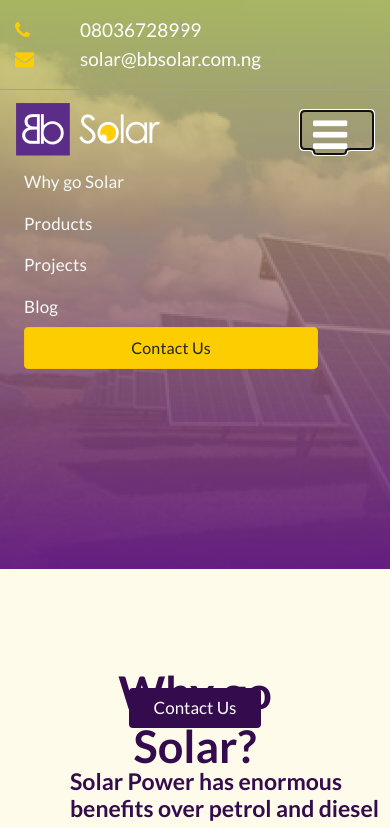
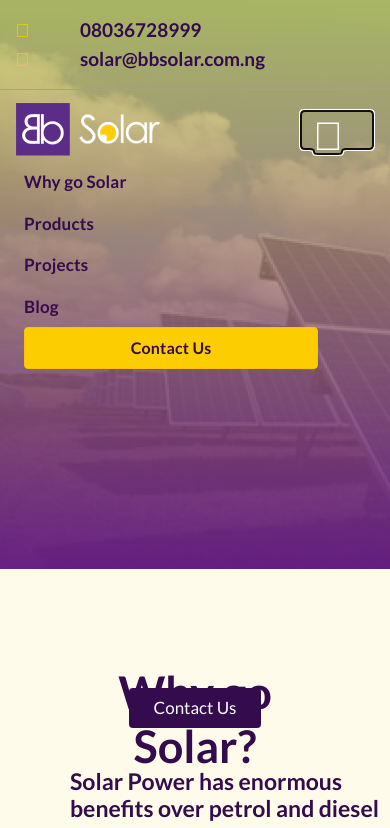
Before and after one commit to Drumzminister/BBSolar, a plain HTML site: page whyscalar.html in a window 390 px wide. Both pictures are taken after a click on the button "Toggle navigation". Shown: the top 828 px of the page. Drawn offline with nearby package versions, Linux system fonts and the light colour scheme; a web font is replaced by a local one.

Commit message:
update fixes

```diff
--- a/assets/css/main.css
+++ b/assets/css/main.css
@@ -1,5 +1,5 @@
 *{
-    font-family: 'Lato', sans-serif;
+    font-family: 'Lato', sans-serif !important;
 }
 .index{
     position: relative;
@@ -11,6 +11,14 @@
 .secondarycolor{
     color:#FCCE01;
 }
+.primarycolor{
+    color: #340B4D !important;
+    font-weight: bold;
+}
+.primarycolor:hover{
+    color: rgb(84, 33, 119) !important;
+    font-weight: bold;
+}
 header{
     background: url("../images/bg_header.png") no-repeat;
     height:50em;
@@ -18,7 +26,7 @@ header{
     background-size: cover;
     /* background-repeat: no-repeat; */
 }
-#hr{
+.hr{
     position: absolute;
     transform: rotate(90deg);
     width:4.5%;
@@ -46,6 +54,9 @@ header .contact{
 }
 .under{
     border-bottom: 1px solid #A7A186;
+}
+#scalar.under{
+    border-bottom: 1px solid #340B4D;
 }
 
 #prenav i{
--- a/whyscalar.html
+++ b/whyscalar.html
@@ -23,12 +23,12 @@
                         <div class="clearfix py-3">
                             <div class="row float-md-right mx-md-3">
                                 <div class="col-2 text-md-right"><i class="fa fa-phone"></i> </div>
-                                <div class="col-10"><a href="tel:+2348036728999" class="text-white"> 08036728999</a></div>
+                                <div class="col-10"><a href="tel:+2348036728999" class="primarycolor"> 08036728999</a></div>
                             </div>
-                            <hr id="hr">
+                            <hr class="hr d-none d-md-block">
                             <div class="row float-md-right">
                                 <div class="col-2 text-md-right"><i class="fa fa-envelope"></i> </div>
-                                <div class="col-10"><a href="mailto:solar@bbsolar.com.ng" class="text-white"> solar@bbsolar.com.ng</a></div>
+                                <div class="col-10"><a href="mailto:solar@bbsolar.com.ng" class="primarycolor"> solar@bbsolar.com.ng</a></div>
                             </div>
                         </div>
                     </div>
@@ -46,19 +46,19 @@
                     <div class="collapse navbar-collapse index" id="navbarSupportedContent">
                       <ul class="navbar-nav ml-auto pr-5 text-light">
                         <li class="nav-item active px-2">
-                          <a class="nav-link  text-light" href="#">Why go Solar</a>
+                          <a class="nav-link  primarycolor" href="#">Why go Solar</a>
                         </li>
                         <li class="nav-item px-2">
-                          <a class="nav-link  text-light" href="#">Products</a>
+                          <a class="nav-link  primarycolor" href="#">Products</a>
                         </li>
                         <li class="nav-item px-2">
-                          <a class="nav-link  text-light" href="#">Projects</a>
+                          <a class="nav-link  primarycolor" href="#">Projects</a>
                         </li>
                         <li class="nav-item px-2">
-                          <a class="nav-link  text-light" href="#">Blog</a>
+                          <a class="nav-link  primarycolor" href="#">Blog</a>
                         </li>
                         <li class="nav-item px-2 ">
-                          <a class="nav-link btn btn-warning px-3 secondarybgcolor" href="#">Contact Us</a>
+                          <a class="nav-link btn btn-warning px-3 secondarybgcolor primarycolor" href="#">Contact Us</a>
                         </li>
                       </ul>
 
```
Also changed, not shown: index.html (+7 -7 lines).
